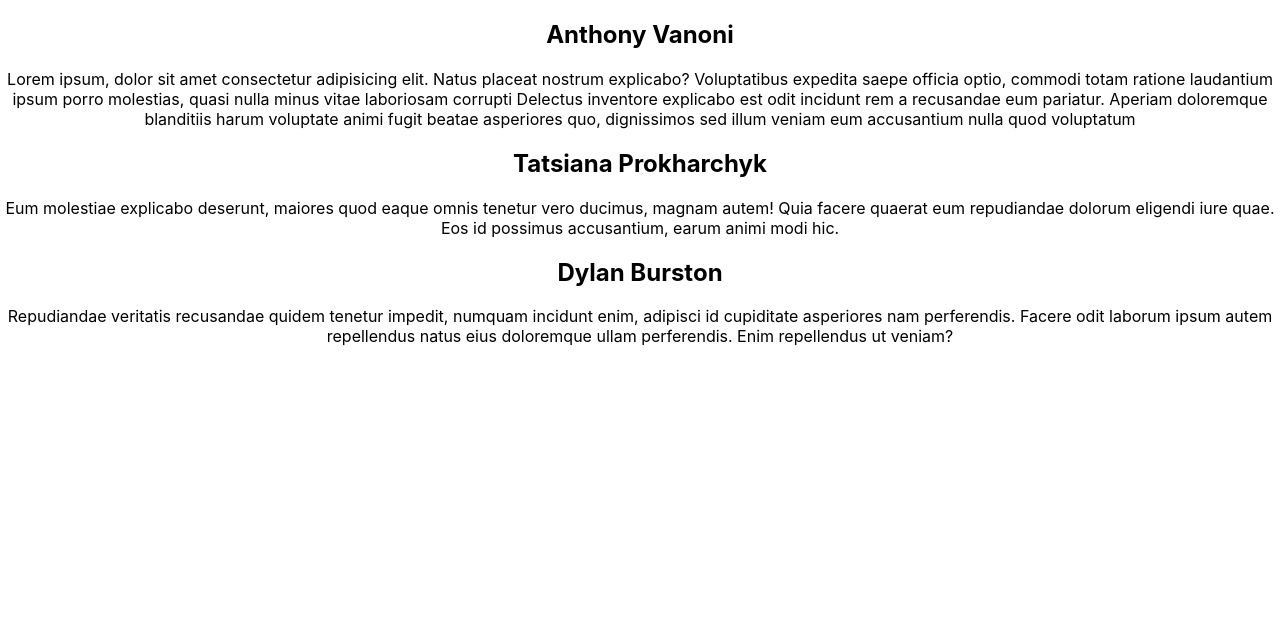
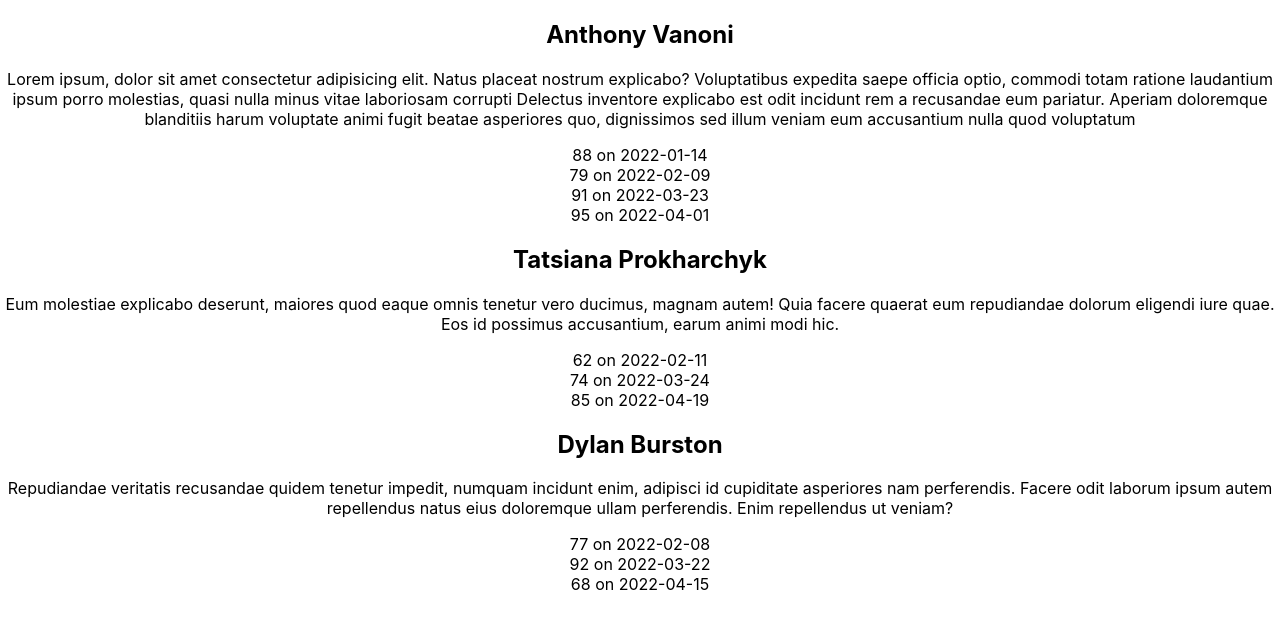
Before and after one commit to TonyPurple/react-students-lab-anthony-vanoni-flex-44, a React (Create React App) app: page / in a window 1280 px wide. Shown: the top 628 px of the page. Built offline with nearby package versions, Linux system fonts and the light colour scheme.

Commit message:
update student component to render scores

```diff
--- a/src/components/Student/student.jsx
+++ b/src/components/Student/student.jsx
@@ -1,10 +1,14 @@
 import React from "react";
+import Scores from "../Scores/scores";
 
-const Student = ({ name, bio}) => {
+const Student = ({ name, bio, scores}) => {
   return (
     <div>
       <h2>{name}</h2>
       <p>{bio}</p>
+      {scores.map(item => (
+        <Scores scores={item.score} date={item.date} />
+      ))}
     </div>
   );
 };
```
